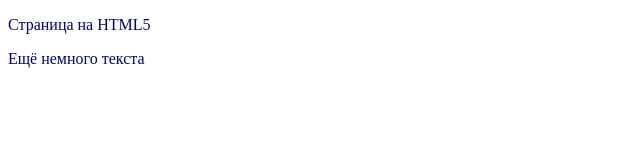
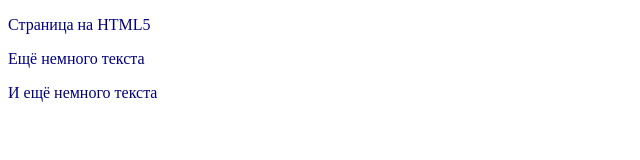
Before and after one commit to misharymar/site, a plain HTML site: page index.html in a window 1280 px wide. Shown: the whole page, without its empty margins (0-640 px from the left). Drawn offline with Linux system fonts and the light colour scheme.

Commit message:
И ещё текст

```diff
--- a/index.html
+++ b/index.html
@@ -10,5 +10,6 @@
  <body>
   <p>Страница на HTML5</p>
   <p>Ещё немного текста</p>
+  <p>И ещё немного текста</p>
  </body>
 </html>
```
